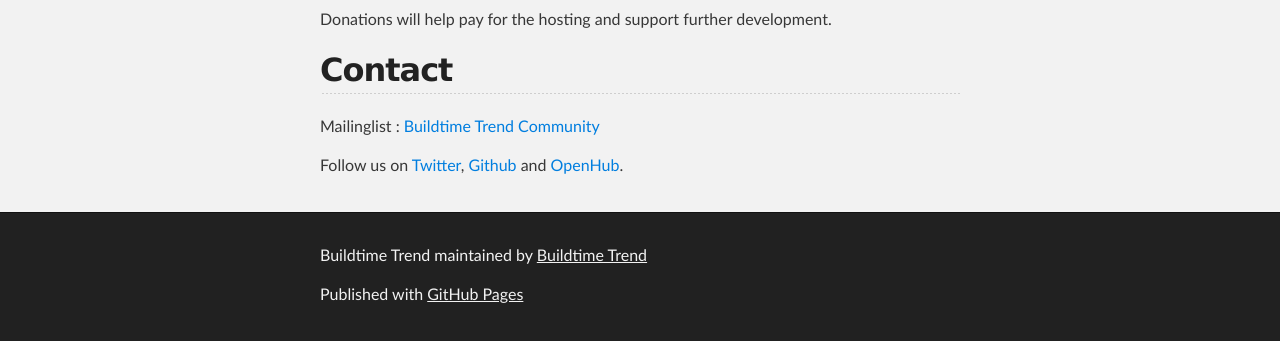
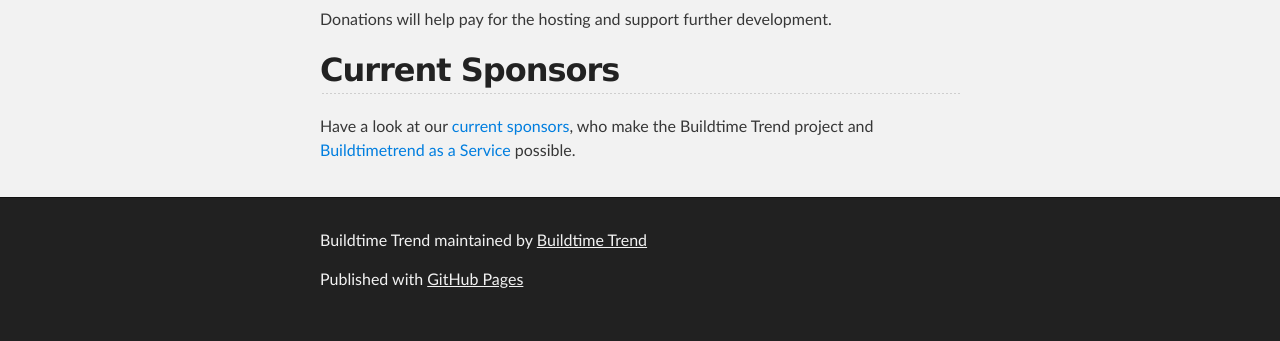
Before and after one commit to buildtimetrend/buildtimetrend.github.io, a plain HTML site: page donate.html in a window 1280 px wide. Shown: the part 852-1193 px from the top of the page. Drawn offline with Linux system fonts and the light colour scheme.

Commit message:
add current sponsors to donation page

```diff
--- a/donate.html
+++ b/donate.html
@@ -42,12 +42,10 @@
 
 <p>Donations will help pay for the hosting and support further development.</p>
 
-<h2>
-<a id="contact" class="anchor" href="#contact" aria-hidden="true"><span class="octicon octicon-link"></span></a>Contact</h2>
+<h2>Current Sponsors</h2>
 
-<p>Mailinglist : <a href="https://groups.google.com/d/forum/buildtimetrend-dev">Buildtime Trend Community</a></p>
+<p>Have a look at our <a href="https://github.com/buildtimetrend/python-lib/wiki/Credits#acknowledgements">current sponsors</a>, who make the Buildtime Trend project and <a href="https://buildtimetrend.herokuapp.com/">Buildtimetrend as a Service</a> possible.</p>
 
-<p>Follow us on <a href="https://twitter.com/buildtime_trend">Twitter</a>, <a href="https://github.com/buildtimetrend">Github</a> and <a href="https://www.openhub.net/p/buildtime-trend">OpenHub</a>.</p>
       </section>
     </div>
 
```
